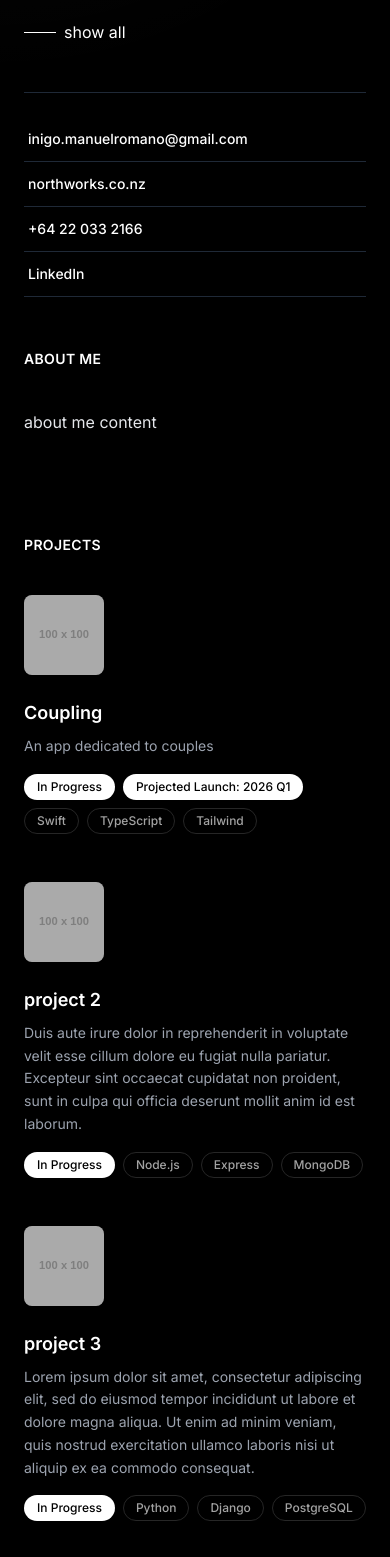
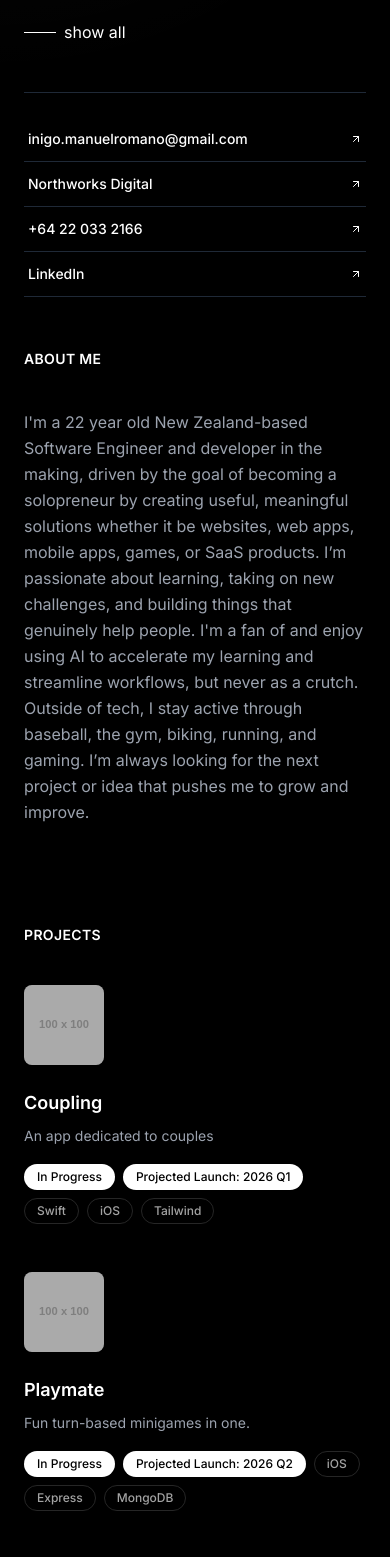
Before and after one commit to inigoromano/personal-website, a React (Vite) app: page / in a window 390 px wide. Shown: the part 400-1957 px from the top of the page. Built offline with nearby package versions, Linux system fonts and the light colour scheme.

Commit message:
More content

```diff
--- a/App.tsx
+++ b/App.tsx
@@ -132,7 +132,7 @@ const App: React.FC = () => {
                               flex justify-between items-center group"
                  >
                    <span>{social.label}</span>
-                   <ArrowUpRight size={12} className="opacity-0 group-hover:opacity-100 transition-opacity" />
+                   <ArrowUpRight size={12} className="opacity-100" />
                  </a>
                ))}
             </div>
@@ -145,17 +145,17 @@ const App: React.FC = () => {
 
           {/* About Section */}
           {isSectionVisible('about') && (
-            <section id="about" className="flex flex-col md:flex-row gap-6 md:gap-12 animate-fade-in">
+            <section key={`about-${activeSection}`} id="about" className="flex flex-col md:flex-row gap-6 md:gap-12 animate-fade-in">
               <SectionHeader title="ABOUT ME" />
-              <div className="flex-1 text-base leading-relaxed text-gray-800 dark:text-gray-200">
-                <p>about me content</p>
+              <div className="flex-1 text-base leading-relaxed text-gray-800 dark:text-gray-400">
+                <p>I'm a 22 year old New Zealand-based Software Engineer and developer in the making, driven by the goal of becoming a solopreneur by creating useful, meaningful solutions whether it be websites, web apps, mobile apps, games, or SaaS products. I’m passionate about learning, taking on new challenges, and building things that genuinely help people. I'm a fan of and enjoy using AI to accelerate my learning and streamline workflows, but never as a crutch. Outside of tech, I stay active through baseball, the gym, biking, running, and gaming. I’m always looking for the next project or idea that pushes me to grow and improve.</p>
               </div>
             </section>
           )}
 
           {/* Projects Section */}
           {isSectionVisible('projects') && (
-            <section id="projects" className="flex flex-col md:flex-row gap-6 md:gap-12 animate-fade-in">
+            <section key={`projects-${activeSection}`} id="projects" className="flex flex-col md:flex-row gap-6 md:gap-12 animate-fade-in">
               <SectionHeader title="PROJECTS" />
               <div className="flex-1 space-y-12">
                 {PROJECTS.map((project) => (
@@ -208,9 +208,9 @@ const App: React.FC = () => {
 
           {/* Northworks Section */}
           {isSectionVisible('northworks') && (
-            <section id="northworks" className="flex flex-col md:flex-row gap-6 md:gap-12 animate-fade-in">
+            <section key={`northworks-${activeSection}`} id="northworks" className="flex flex-col md:flex-row gap-6 md:gap-12 animate-fade-in">
               <SectionHeader title="NORTHWORKS DIGITAL" />
-              <div className="flex-1 space-y-6 text-sm md:text-base leading-relaxed text-gray-600 dark:text-gray-300">
+              <div className="flex-1 space-y-6 text-sm md:text-base leading-relaxed text-gray-600 dark:text-gray-400">
                  {NORTHWORKS_TEXT.split('\n\n').map((para, i) => {
                    if (para.includes('Visit Website')) {
                      return (
@@ -229,7 +229,7 @@ const App: React.FC = () => {
 
           {/* Experience Section */}
           {isSectionVisible('experience') && (
-            <section id="experience" className="flex flex-col md:flex-row gap-6 md:gap-12 animate-fade-in">
+            <section key={`experience-${activeSection}`} id="experience" className="flex flex-col md:flex-row gap-6 md:gap-12 animate-fade-in">
               <SectionHeader title="EXPERIENCE" />
               <div className="flex-1 space-y-8">
                 {EXPERIENCE.map((exp) => (
@@ -237,8 +237,12 @@ const App: React.FC = () => {
                      <div className="text-sm text-gray-500 dark:text-gray-400 font-medium uppercase tracking-wide">
                        {exp.period}
                      </div>
-                     <div className="text-base text-gray-800 dark:text-gray-200">
-                       {exp.content}
+                     <div>
+                       <h4 className="font-bold text-base text-gray-800 dark:text-gray-200">{exp.role}</h4>
+                       <p className="text-sm text-gray-500 dark:text-gray-400 mb-2">{exp.company}</p>
+                       <p className="text-base text-gray-600 dark:text-gray-300 leading-relaxed">
+                         {exp.description}
+                       </p>
                      </div>
                   </div>
                 ))}
@@ -248,14 +252,14 @@ const App: React.FC = () => {
 
           {/* Socials Section */}
           {isSectionVisible('socials') && (
-            <section id="socials" className="flex flex-col md:flex-row gap-6 md:gap-12 animate-fade-in-up">
+            <section key={`socials-${activeSection}`} id="socials" className="flex flex-col md:flex-row gap-6 md:gap-12 animate-fade-in">
               <SectionHeader title="SOCIALS" />
               <div className="flex-1 flex flex-wrap gap-6 items-center">
                  {SECTION_SOCIALS.map((social, index) => {
                     if (social.label === 'northworks.co.nz') {
                        return (
                         <div key={index} className="w-full pt-2">
-                           <ExternalLink href={social.url} className="text-lg font-medium text-gray-800 dark:text-gray-200">
+                           <ExternalLink href={social.url} className="text-lg font-medium text-gray-800 dark:text-gray-200 hover:text-blue-600 hover:dark:text-blue-300 transition-all flex items-center gap-2">
                             {social.label}
                           </ExternalLink>
                         </div>
--- a/constants.ts
+++ b/constants.ts
@@ -2,69 +2,66 @@ import { Project, Experience, SocialLink } from './types';
 
 export const PROJECTS: Project[] = [
   {
-    id: 'p1',
+    id: 'coupling',
     title: 'Coupling',
     description: 'An app dedicated to couples',
     image: 'https://placehold.co/100x100/2a2a2a/FFF',
-    tags: ['Swift', 'TypeScript', 'Tailwind'],
+    tags: ['Swift', 'iOS', 'Tailwind'],
     highlightTags: ['In Progress', 'Projected Launch: 2026 Q1'],
   },
   {
-    id: 'p2',
-    title: 'project 2',
-    description: 'Duis aute irure dolor in reprehenderit in voluptate velit esse cillum dolore eu fugiat nulla pariatur. Excepteur sint occaecat cupidatat non proident, sunt in culpa qui officia deserunt mollit anim id est laborum.',
+    id: 'playmate',
+    title: 'Playmate',
+    description: 'Fun turn-based minigames in one.',
     image: 'https://placehold.co/100x100/2a2a2a/FFF',
-    tags: ['Node.js', 'Express', 'MongoDB'],
+    tags: ['iOS', 'Express', 'MongoDB'],
+    highlightTags: ['In Progress', 'Projected Launch: 2026 Q2'],
+  },
+  {
+    id: 'northworks-digital',
+    title: 'Northworks Digital',
+    description: 'A digital agency based in North Island, New Zealand.',
+    image: 'https://placehold.co/100x100/2a2a2a/FFF',
+    tags: ['Startup', 'Django', 'PostgreSQL'],
+  },
+  {
+    id: 'trecho',
+    title: 'Trecho',
+    description: 'Live translate audio to text in real-time.',
+    image: 'https://placehold.co/100x100/2a2a2a/FFF',
+    tags: ['React', 'TypeScript', 'GraphQL'],
     highlightTags: ['In Progress'],
   },
   {
-    id: 'p3',
-    title: 'project 3',
-    description: 'Lorem ipsum dolor sit amet, consectetur adipiscing elit, sed do eiusmod tempor incididunt ut labore et dolore magna aliqua. Ut enim ad minim veniam, quis nostrud exercitation ullamco laboris nisi ut aliquip ex ea commodo consequat.',
+    id: 'project-5',
+    title: 'Project 5',
+    description: 'project description',
     image: 'https://placehold.co/100x100/2a2a2a/FFF',
-    tags: ['Python', 'Django', 'PostgreSQL'],
-    highlightTags: ['In Progress'],
-  },
-  {
-    id: 'p4',
-    title: 'project 4',
-    description: 'Sed ut perspiciatis unde omnis iste natus error sit voluptatem accusantium doloremque laudantium, totam rem aperiam, eaque ipsa quae ab illo inventore veritatis et quasi architecto beatae vitae dicta sunt explicabo.',
-    image: 'https://placehold.co/100x100/2a2a2a/FFF',
-    tags: ['React', 'TypeScript', 'GraphQL'],
-    highlightTags: ['In Progress'],
+    tags: ['tag1', 'tag2', 'tag3'],
   }
 ];
 
 export const EXPERIENCE: Experience[] = [
   {
-    id: 'e1',
-    period: 'DEC 20xx - JUN 20xx',
-    content: 'experience content',
+    id: 'northworks-digital',
+    period: 'NOV 2025 - PRESENT',
+    role: 'Founder and Web Developer',
+    company: 'Northworks Digital',
+    description: 'experience description',
   },
   {
-    id: 'e2',
-    period: 'DEC 20xx - JUN 20xx',
-    content: 'experience content',
+    id: 'massey-halls',
+    period: 'JAN 2024 - NOV 2025',
+    role: 'Residential Assistant',
+    company: 'Massey Halls',
+    description: 'experience description',
   },
   {
-    id: 'e3',
-    period: 'DEC 20xx - JUN 20xx',
-    content: 'experience content',
-  },
-  {
-    id: 'e4',
-    period: 'DEC 20xx - JUN 20xx',
-    content: 'experience content',
-  },
-  {
-    id: 'e5',
-    period: 'DEC 20xx - JUN 20xx',
-    content: 'experience content',
-  },
-  {
-    id: 'e6',
-    period: 'DEC 20xx - JUN 20xx',
-    content: 'experience content',
+    id: 'paknsave',
+    period: 'SEP 2022 - NOV 2023',
+    role: 'Checkout Operator',
+    company: 'PAK\'nSAVE',
+    description: 'experience description',
   }
 ];
 
@@ -75,7 +72,7 @@ export const SOCIALS: SocialLink[] = [
     isEmail: true
   },
   {
-    label: 'northworks.co.nz',
+    label: 'Northworks Digital',
     url: 'https://northworks.co.nz'
   },
   {
@@ -115,8 +112,10 @@ export const SECTION_SOCIALS: SocialLink[] = [
   }
 ];
 
-export const NORTHWORKS_TEXT = `Lorem ipsum dolor sit amet, consectetur adipiscing elit, sed do eiusmod tempor incididunt ut labore et dolore magna aliqua. Ut enim ad minim veniam, quis nostrud exercitation ullamco laboris nisi ut aliquip ex ea commodo consequat. Duis aute irure dolor in reprehenderit in voluptate velit esse cillum dolore eu fugiat nulla pariatur. Excepteur sint occaecat cupidatat non proident, sunt in culpa qui officia deserunt mollit anim id est laborum.
+export const NORTHWORKS_TEXT = `Northworks Digital is a fully coded web design studio focused on building clean, modern, and high-performance websites for New Zealand small and medium-sized businesses.
 
-Lorem ipsum dolor sit amet, consectetur adipiscing elit, sed do eiusmod tempor incididunt ut labore et dolore magna aliqua. Ut enim ad minim veniam, quis nostrud exercitation ullamco laboris nisi ut aliquip ex ea commodo consequat. Duis aute irure dolor in reprehenderit in voluptate velit esse cillum dolore eu fugiat nulla pariatur.
+Many businesses rely on basic WordPress or drag-and-drop builders like Wix and Squarespace, without knowing how much it affects performance, SEO, and customer trust. We don't do that here. Every site is built from scratch for better speed, stronger SEO, security, and a smoother experience overall.
+
+Through this startup venture, I get to combine my interest in design, digital presence, and user experience while also learning how to run a business and grow as a solopreneur.
 
 Visit Website`;
--- a/types.ts
+++ b/types.ts
@@ -11,9 +11,9 @@ export interface Project {
 export interface Experience {
   id: string;
   period: string;
-  role?: string;
-  company?: string;
-  content: string;
+  role: string;
+  company: string;
+  description: string;
 }
 
 export interface SocialLink {
```
